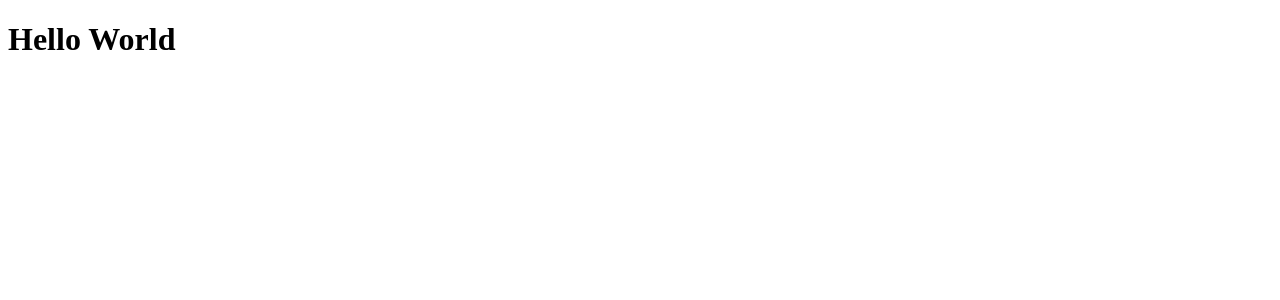
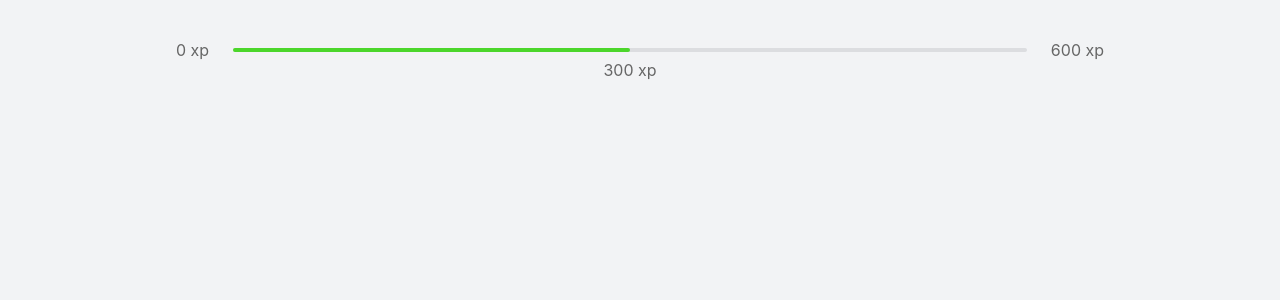
Before and after one commit to thiagoperesbr/nlw-moveit, a Next.js app: page / in a window 1280 px wide. Shown: the top 300 px of the page. Built offline with nearby package versions, Linux system fonts and the light colour scheme.

Commit message:
Create Component ExperienceBar

```diff
--- a/pages/_app.tsx
+++ /dev/null
@@ -1,5 +0,0 @@
-function MyApp({ Component, pageProps }) {
-  return <Component {...pageProps} />
-}
-
-export default MyApp
--- a/pages/index.tsx
+++ /dev/null
@@ -1,5 +0,0 @@
-export default function Home() {
-  return (
-    <h1>Hello World</h1>
-  )
-}
--- /dev/null
+++ b/src/components/ExperienceBar.tsx
@@ -0,0 +1,17 @@
+import styles from "../styles/components/ExperienceBar.module.css";
+
+export function ExperienceBar() {
+  return (
+    <header className={styles.experienceBar}>
+      <span>0 xp</span>
+      <div>
+        <div style={{ width: "50%" }} />
+
+        <span className={styles.currentExperience} style={{ left: "50%" }}>
+          300 xp
+        </span>
+      </div>
+      <span>600 xp</span>
+    </header>
+  );
+}
--- /dev/null
+++ b/src/pages/_app.tsx
@@ -0,0 +1,7 @@
+import "../styles/global.css";
+
+function MyApp({ Component, pageProps }) {
+  return <Component {...pageProps} />;
+}
+
+export default MyApp;
--- /dev/null
+++ b/src/pages/_documents.tsx
@@ -0,0 +1,21 @@
+import Document, { Head, Html, Main, NextScript } from "next/document";
+
+export default class MyDocument extends Document {
+  render() {
+    return (
+      <Html>
+        <Head>
+          <link rel="preconnect" href="https://fonts.gstatic.com" />
+          <link
+            href="https://fonts.googleapis.com/css2?family=Inter:wght@400;500;600&family=Rajdhani:wght@600&display=swap"
+            rel="stylesheet"
+          />
+        </Head>
+        <body>
+          <Main />
+          <NextScript />
+        </body>
+      </Html>
+    );
+  }
+}
--- /dev/null
+++ b/src/pages/index.tsx
@@ -0,0 +1,9 @@
+import { ExperienceBar } from "../components/ExperienceBar";
+
+export default function Home() {
+  return (
+    <div className="container">
+      <ExperienceBar />
+    </div>
+  );
+}
--- /dev/null
+++ b/src/styles/components/ExperienceBar.module.css
@@ -0,0 +1,29 @@
+.experienceBar {
+  display: flex;
+  align-items: center;
+}
+
+.experienceBar span {
+  font-size: 1rem;
+}
+
+.experienceBar > div {
+  flex: 1;
+  height: 4px;
+  border-radius: 4px;
+  background: var(--gray-line);
+  margin: 0 1.5rem;
+  position: relative;
+}
+
+.experienceBar > div > div {
+  height: 4px;
+  border-radius: 4px;
+  background: var(--green);
+}
+
+span.currentExperience {
+  position: absolute;
+  top: 12px;
+  transform: translateX(-50%);
+}
--- /dev/null
+++ b/src/styles/global.css
@@ -0,0 +1,61 @@
+* {
+  margin: 0;
+  padding: 0;
+  box-sizing: border-box;
+}
+
+:root {
+  --white: #fff;
+  --background: #f2f3f5;
+  --gray-line: #dcdde0;
+  --text: #666666;
+  --text-highlight: #b3b9ff;
+  --title: #2e384d;
+  --red: #e83f5b;
+  --green: #4cd62b;
+  --blue: #5965e0;
+  --blue-dark: #4953b8;
+  --blue-twitter: #2aa9e0;
+}
+
+@media (max-width: 1080px) {
+  html {
+    font-size: 93.75%;
+  }
+}
+
+@media (max-width: 720px) {
+  html {
+    font-size: 87.5%;
+  }
+}
+
+body {
+  background: var(--background);
+  color: var(--text);
+}
+
+body,
+input,
+textarea,
+button {
+  font: 400 1rem "Inter", sans-serif;
+}
+
+button {
+  cursor: pointer;
+}
+
+a {
+  color: inherit;
+  text-decoration: none;
+}
+
+.container {
+  height: 100vh;
+  max-width: 992px;
+  margin: 0 auto;
+  padding: 2.5rem 2rem;
+  display: flex;
+  flex-direction: column;
+}
```
